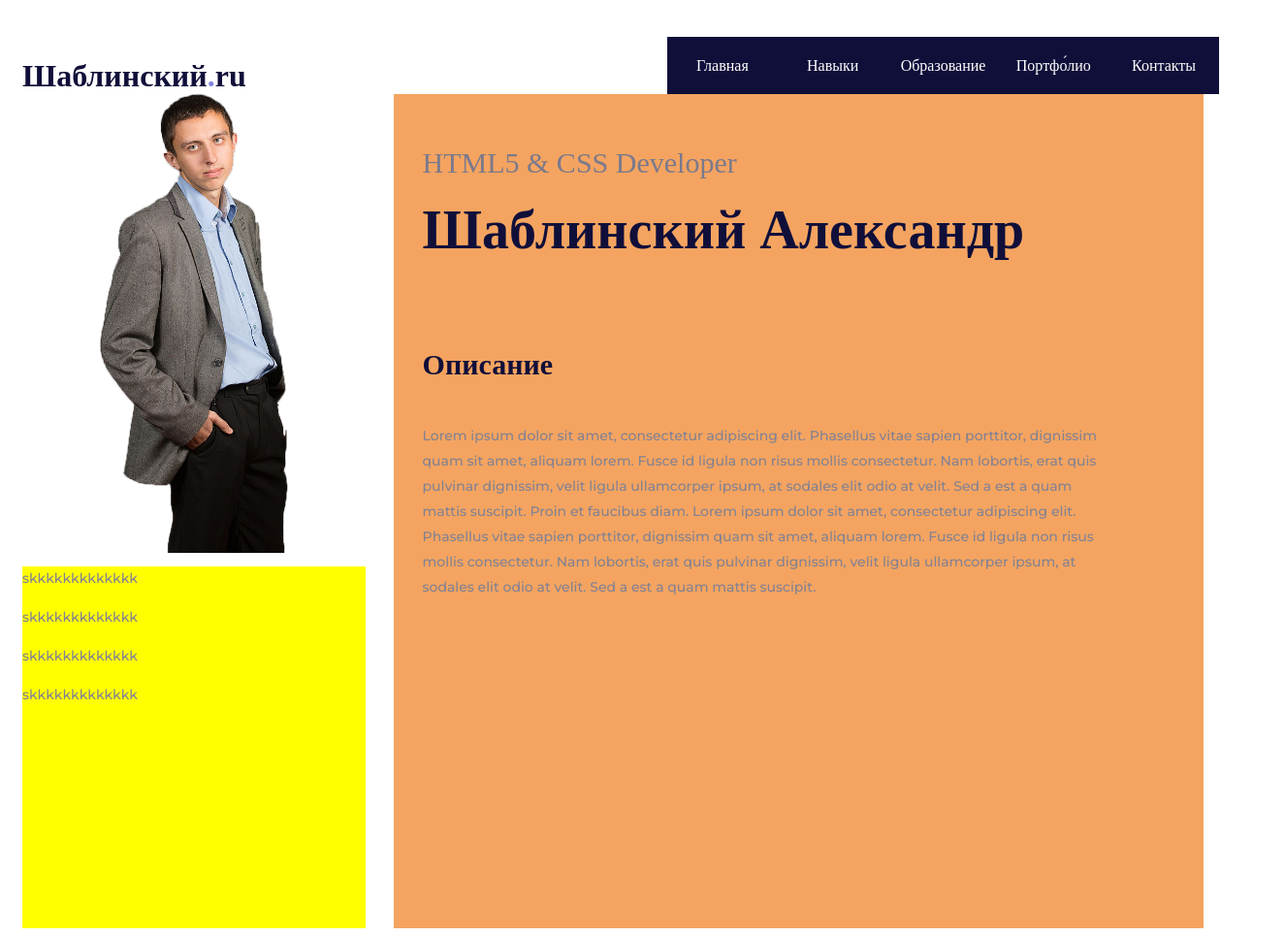
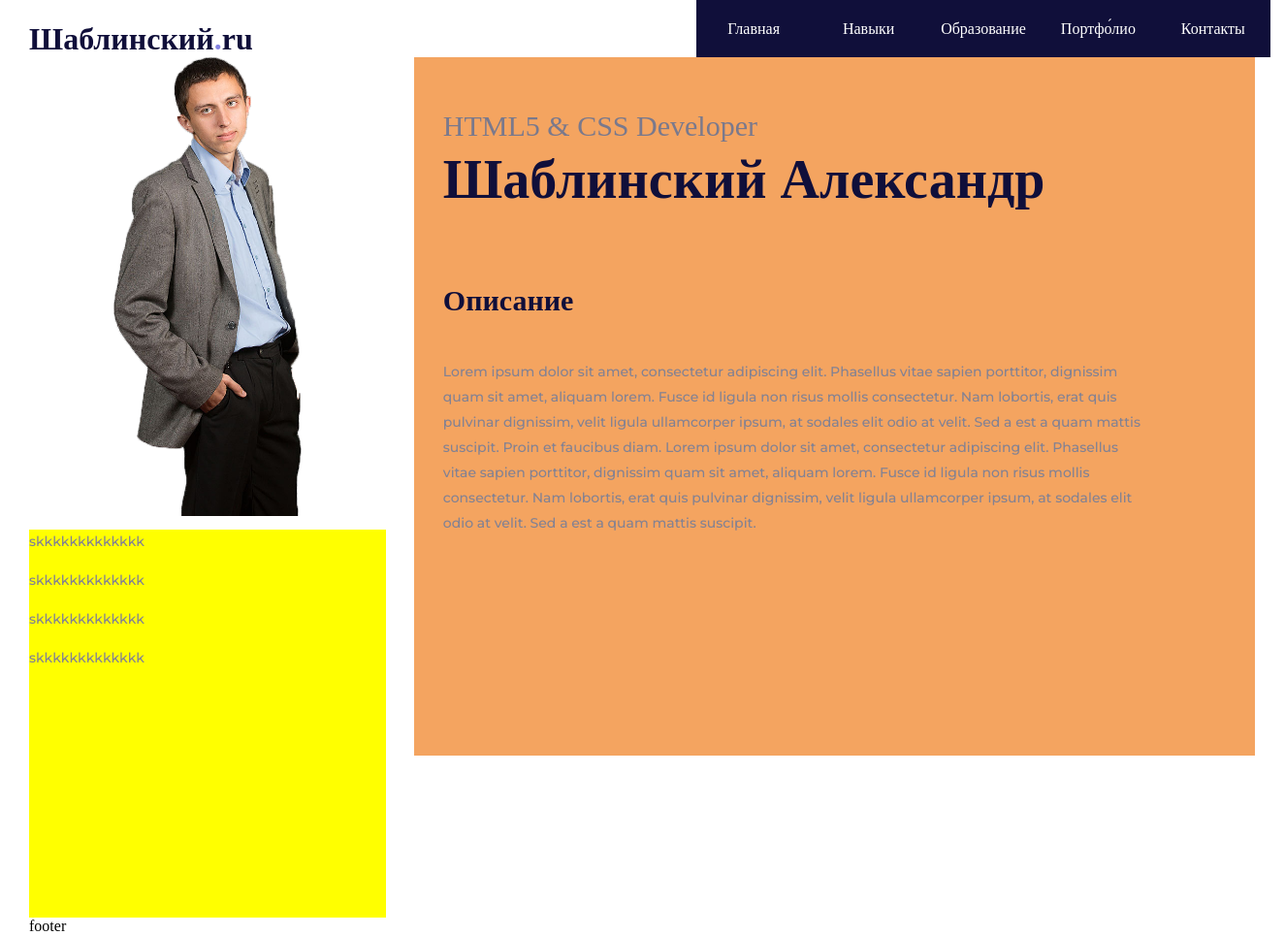
Before and after one commit to 1A1exander1/portfolio, a website: page src/index.html in a window 1280 px wide. Shown: the whole page at 97% size, 1325 px wide, since content can reach past the window. Drawn offline with nearby package versions, Linux system fonts and the light colour scheme; files that its build step writes are made by us from their sources.

Commit message:
обновил height

```diff
--- a/src/css/content.scss
+++ b/src/css/content.scss
@@ -1,4 +1,5 @@
 .content{
+
     .wrapper{
         .row{
 
@@ -11,7 +12,7 @@
                 margin:  -8px;
                 justify-content: space-between;
                 width: 100%;
-
+                height: 100%;
                 box-sizing: border-box;
                 .general-information{
                     //background:rosybrown;
@@ -20,7 +21,7 @@
                     margin:  8px;
                     &__img{
 
-                        height: 473px;
+                        min-height: 473px;
                         //padding: 0 0 100% 0;
                         position: relative;
 
@@ -42,12 +43,13 @@
                     }
                     &__info{
                         background:yellow;
-                        height: 373px;
+                        height: 50vh;
                     }
                 }
                 .main{
                     width: calc(69%  - 16px);
                     background:sandybrown;
+                    height: 90vh;
                     margin:  8px;
                     display: flex;
 
--- a/src/css/styles.scss
+++ b/src/css/styles.scss
@@ -11,12 +11,19 @@
    @include debug(rgba(0, 0, 0, 0.4), 1px solid #ff0);
 }*/
 
+body, html{
+	height: 100vh;
+	width: 100vw;
+	@include wrapper();
+	margin: 0;
+	padding: 0;
+}
 
 
 .big-container
 {
-	@include wrapper();
-	padding: 30px 30px 0px 30px;
+
+
 
 
 }
--- a/src/index.html
+++ b/src/index.html
@@ -2,7 +2,7 @@
 <html lang="ru">
     <head>
         <meta charset="UTF-8">
-        <meta name="viewport" content="width=device-width">
+        <meta name="viewport" content="initial-scale=1">
         <title>Главная</title>
         <link rel="stylesheet" href="css/styles.css">
         <link href="https://fonts.googleapis.com/css2?family=Roboto:ital,wght@0,100;0,300;0,400;0,500;0,700;0,900;1,100;1,300;1,400;1,500;1,700;1,900&display=swap" rel="stylesheet">
@@ -29,7 +29,7 @@
         </div>
 
 
-    <div class="big-container">
+
         <section class="header">
             <div class="wrapper">
                 <div class="row">
@@ -98,7 +98,15 @@
                 </div>
             </div>
         </section>
-    </div>
+        <section class="footer">
+            <div class="wrapper">
+                <div class="row">
+                    footer
+                </div>
+            </div>
+
+        </section>
+
 
 
         <script src="js/jquery-3.5.1.min.js"></script>
```
